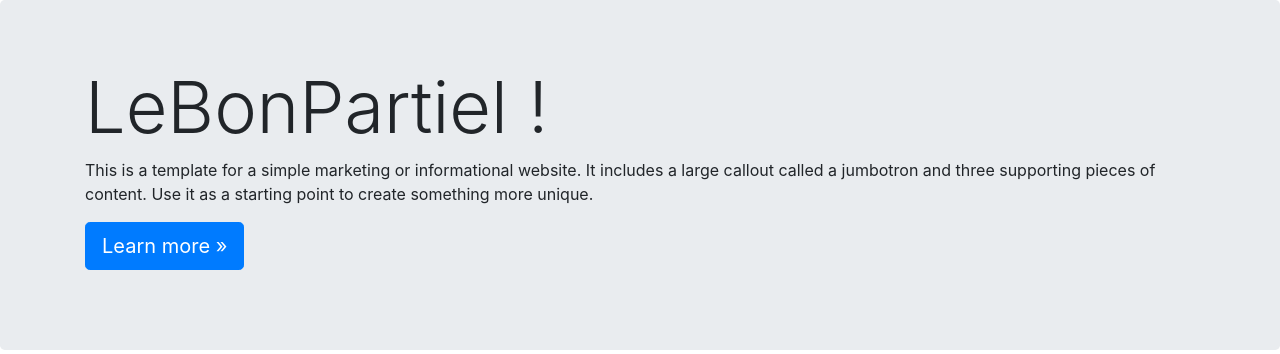
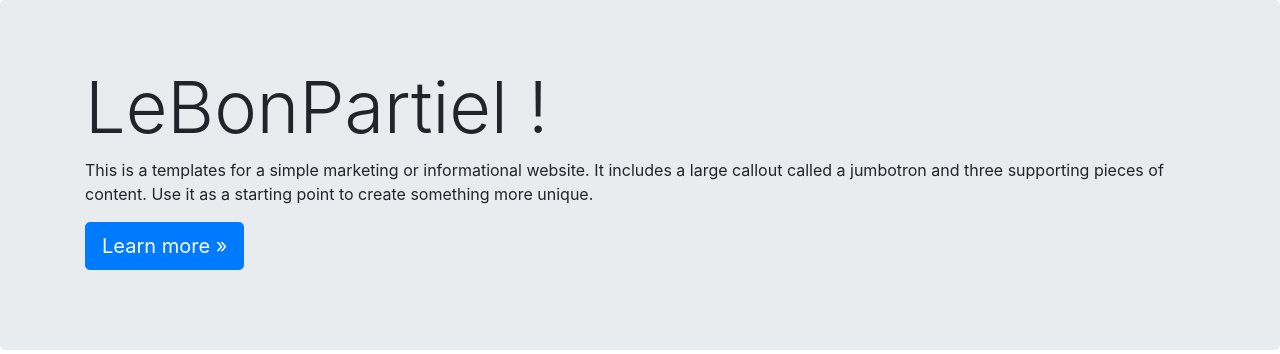
Before and after one commit to valmnt/PartielSymfonyMont, a Symfony app: template templates/index/index.html.twig in a window 1280 px wide. Shown: the part 56-410 px from the top of the page. Run offline with Twig, Linux system fonts and the light colour scheme; the template is opened without the code that fills it, so the values that code supplies are empty; some libraries are stand-ins or nearby versions.

Commit message:
LeBonPartiel

```diff
--- a/templates/index/index.html.twig
+++ b/templates/index/index.html.twig
@@ -11,7 +11,7 @@
   <div class="jumbotron">
     <div class="container">
       <h1 class="display-3">LeBonPartiel !</h1>
-      <p>This is a template for a simple marketing or informational website. It includes a large callout called a jumbotron and three supporting pieces of content. Use it as a starting point to create something more unique.</p>
+      <p>This is a templates for a simple marketing or informational website. It includes a large callout called a jumbotron and three supporting pieces of content. Use it as a starting point to create something more unique.</p>
       <p><a class="btn btn-primary btn-lg" href="#" role="button">Learn more &raquo;</a></p>
     </div>
   </div>
```
